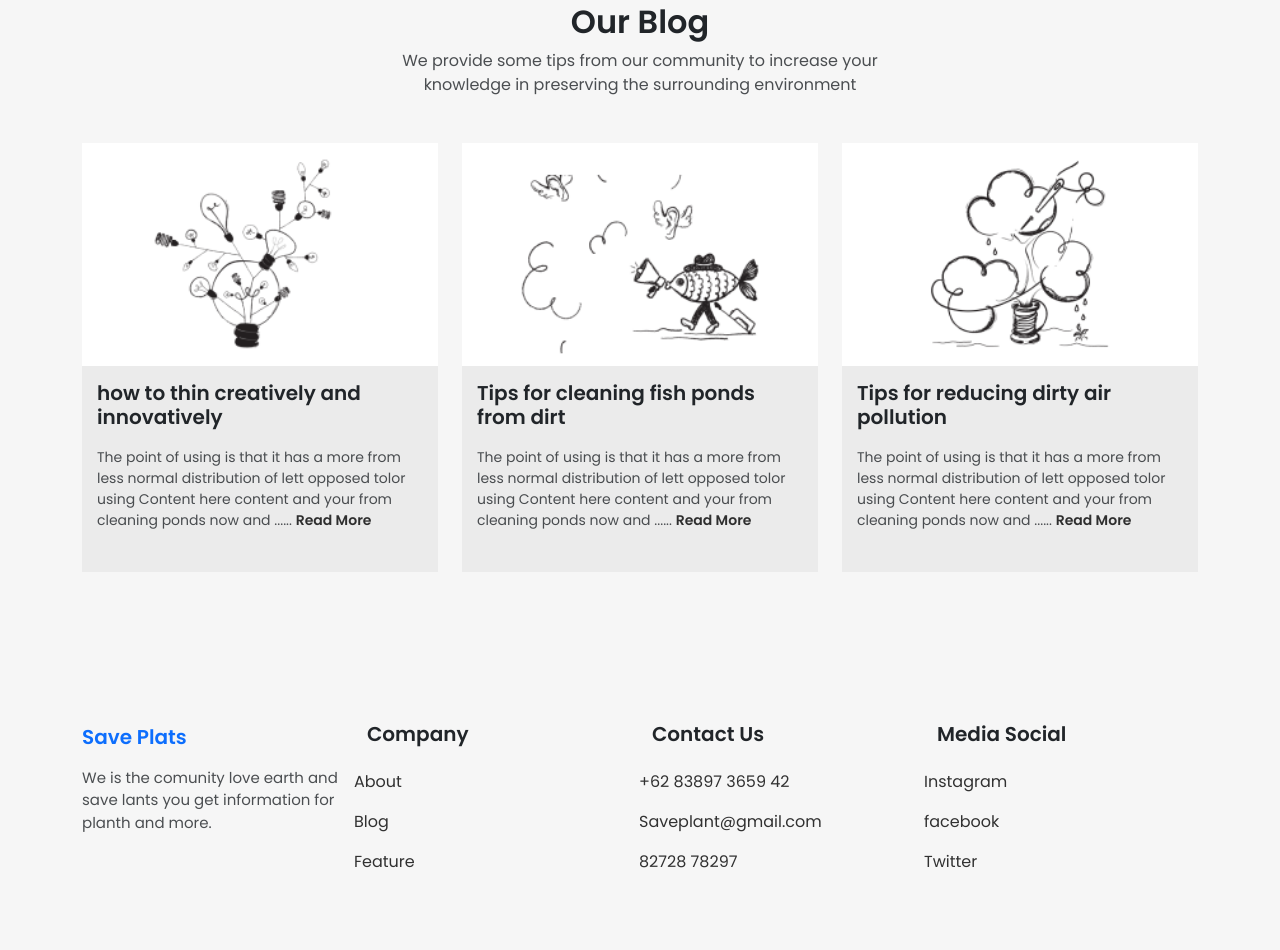
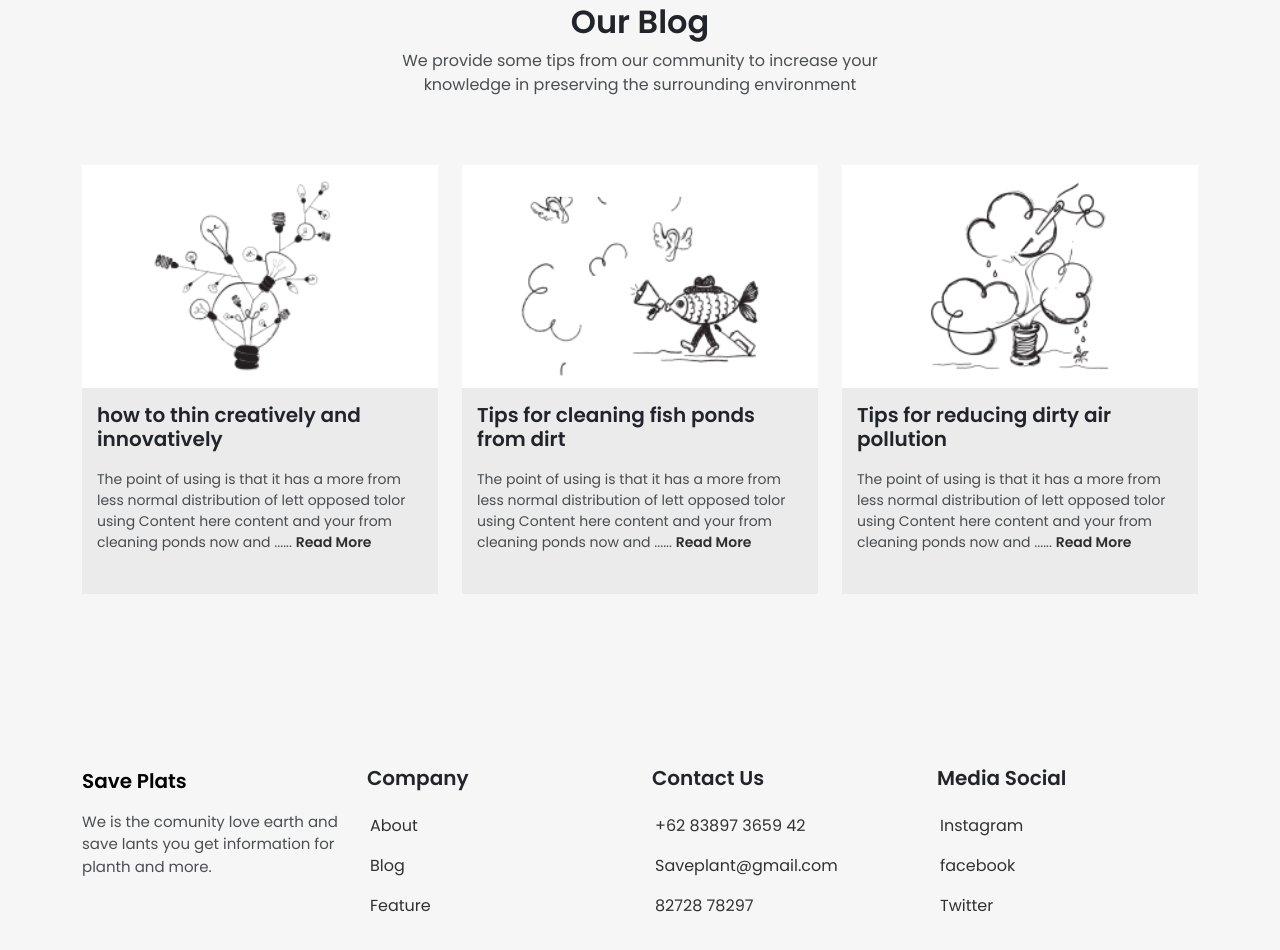
Before and after one commit to aditiaprabowo3/Saveearth.github.io, a plain HTML site: page index.html in a window 1280 px wide. Shown: the part 1774-2724 px from the top of the page. Before the commit the page ends 2680 px from the top, so only its background shows below. Drawn offline with nearby package versions, Linux system fonts and the light colour scheme.

Commit message:
first commit

```diff
--- a/index.css
+++ b/index.css
@@ -22,8 +22,11 @@ ul li a {
 }
 footer ul li {
     list-style: none;
-    margin-left: -45px;
+    margin-left: -29px;
     padding-bottom: 16px;
+}
+.card-content {
+    margin: 22px 0;
 }
 footer ul li a{
     text-decoration: none;
--- a/index.html
+++ b/index.html
@@ -481,7 +481,7 @@
         <div class="container">
             <div class="row">
                 <div class="col-lg-3">
-                    <a class="navbar-brand" href="#" style="font-weight: 600;">Save Plats</a>
+                    <a class="navbar-brand" href="#" style="font-weight: 600;color: #000;">Save Plats</a>
                     <p style="padding: 15px 0;opacity: 0.8;font-size: 15px;">We is the comunity love earth and
                         save lants you get information for
                         planth and more.</p>
```
